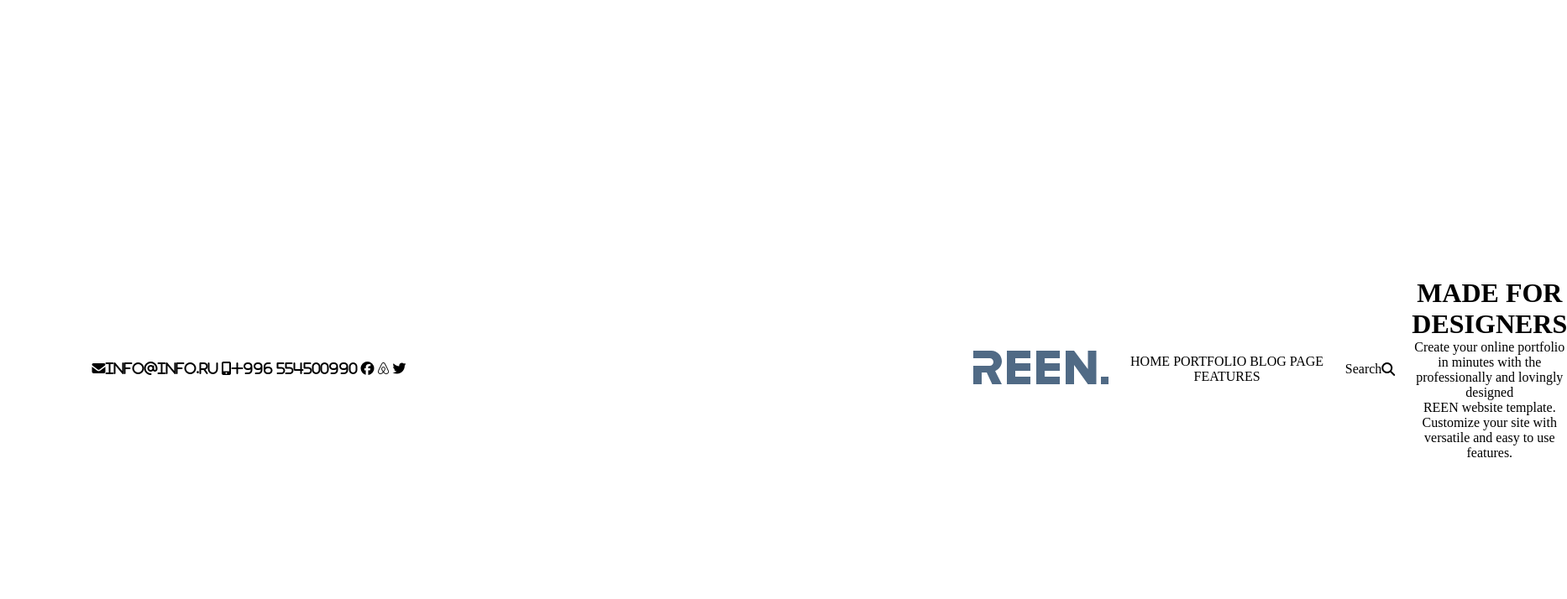
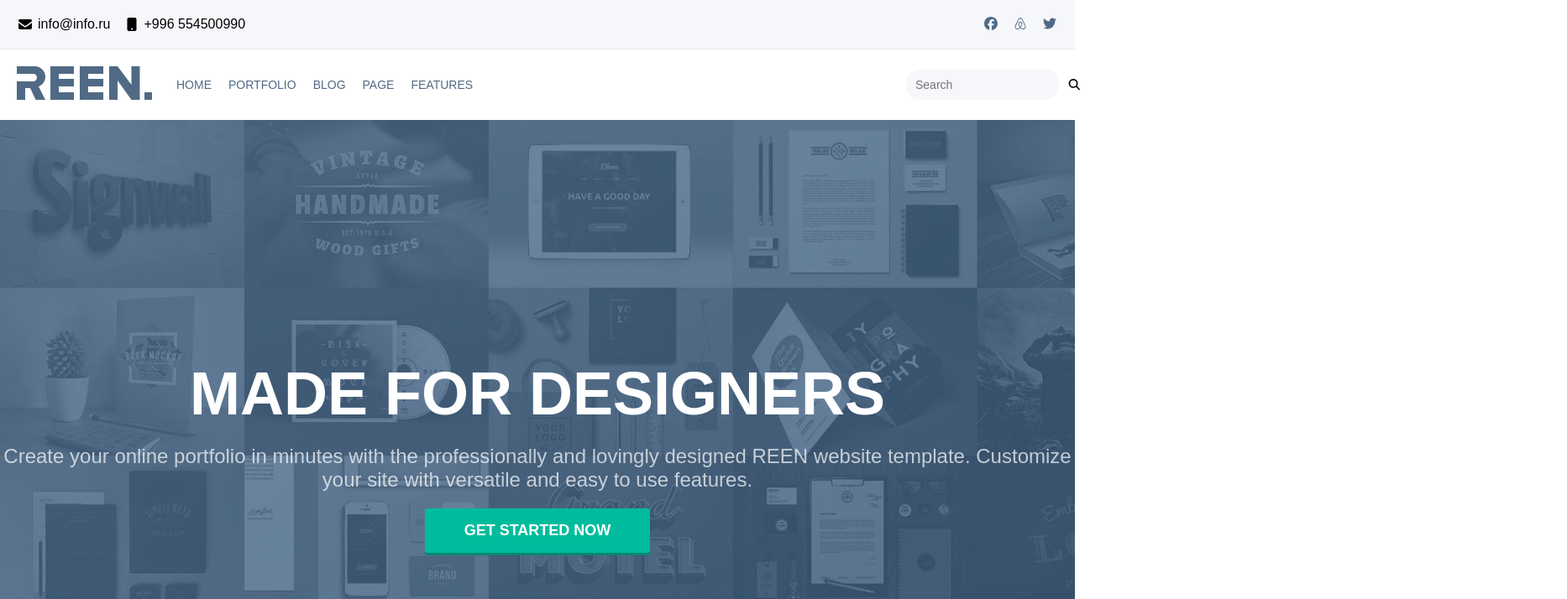
Before and after one commit to khasanovaalfia/wr-7, a plain HTML site: page lesson11/index.html in a window 1280 px wide. Shown: the top 714 px of the page at 84% size, 1866 px wide, since content can reach past the window. Drawn offline with Linux system fonts and the light colour scheme.

Commit message:
lesson11

```diff
--- a/lesson11/css/style.css
+++ b/lesson11/css/style.css
@@ -1,4 +1,4 @@
-*{
+* {
   margin: 0;
   padding: 0;
   color: inherit;
@@ -6,45 +6,124 @@
   list-style: none;
   box-sizing: border-box;
 }
-.body{
+body {
   font-family: sans-serif;
 }
-.banner{
-    background: url("../img/banner.png") no-repeat cover;
-    min-height: 880px;
+.container {
+  max-width: 1280px;
+  margin: 0 auto;
+}
+.header-main-bg {
+  background: #fff;
+  padding: 20px;
+  position: sticky;
+  top: 0;
+}
+.header {
+  display: flex;
+  align-items: center;
+}
+.logo {
+  max-width: 150px;
+  width: 100%;
+}
+.nav {
+  margin-left: 40px;
+  display: flex;
+  align-items: center;
+  gap: 20px;
+  text-transform: uppercase;
+  color: #506a85;
+  font-size: 14px;
+  font-weight: 400;
+}
+.header-search {
+  display: flex;
+  align-items: center;
+  justify-content: space-between;
+  max-width: 180px;
+  width: 100%;
+  border-radius: 14.5px;
+  background: #f5f7fa;
+  padding: 10px;
+  margin-left: auto;
+}
+.header-search input {
+  border: none;
+  background: transparent;
+  outline: none;
+  color: #506a85;
+  font-size: 14px;
+}
+.header-search button {
+  background: transparent;
+  border: none;
+  cursor: pointer;
+}
+.header-social-bg {
+  padding: 20px;
+  background: #f5f7fa;
+  border-bottom: solid 1px #e6e9ed;
+}
+.header-social {
+  display: flex;
+  align-items: center;
+  justify-content: space-between;
+}
+.header-social-feedback {
+  display: flex;
+  align-items: center;
+  gap: 15px;
+}
+.header-social-feedback-link {
+  display: flex;
+  align-items: center;
+  gap: 5px;
+}
+.header-social-media {
+  display: flex;
+  align-items: center;
+  gap: 15px;
+  color: #506a85;
+}
+
+/* Banner block */
+
+.banner {
   display: flex;
   align-items: center;
   justify-content: center;
+  min-height: 800px;
+  background: url("../img/banner.png") no-repeat;
+  background-size: cover;
   text-align: center;
 }
-.header container{
+.banner__content {
+  color: #fff;
   display: flex;
-    align-items: center;
-    justify-content: center;
-    text-align: center;
-    padding: 20px;
+  flex-direction: column;
+  gap: 20px;
 }
-.information{
-width: 1920px;
+.banner__title {
+  font-size: 72px;
+  font-weight: 600;
+  color: #fff;
 }
-
-.header{
-    display: flex;
-    min-height: 880px;
-    align-items: center;
-    justify-content: center;
-    padding: 20px;
-    background: inherit;
-    z-index: 99;
+.banner__desc {
+  color: rgba(255, 255, 255, 0.7);
+  font-size: 24px;
+  font-weight: 400;
 }
-.img-1 {
-    display: flex;
-    width: 1920px;
-    height: 880px;
-    background-color:#8D631E ;
-    margin-left: 10px;
-    align-items: center;
-    border-radius: 5px;
-    margin-right: 10px;
-    z-index: 1;
+.btn {
+  color: #fff;
+  font-size: 18px;
+  font-weight: 600;
+  text-transform: uppercase;
+  border-radius: 3px;
+  background: #00bc9c;
+  box-shadow: 0px 3px 0px 0px #008972;
+  padding: 16px 47px;
+  display: inline-block;
+  max-width: max-content;
+  margin: 0 auto;
 }
--- a/lesson11/index.html
+++ b/lesson11/index.html
@@ -1,46 +1,73 @@
 <!DOCTYPE html>
 <html lang="en">
-<head>
-    <meta charset="UTF-8">
-    <meta name="viewport" content="width=device-width, initial-scale=1.0">
-    <link rel="stylesheet" href="./css/all.min.css">
-    <link rel="stylesheet" href="./css/style.css">
+  <head>
+    <meta charset="UTF-8" />
+    <meta name="viewport" content="width=device-width, initial-scale=1.0" />
+    <link rel="stylesheet" href="./css/all.min.css" />
+    <link rel="stylesheet" href="./css/style.css" />
     <title>Document</title>
-</head>
-<body>
-    <div class="banner">
+  </head>
+  <body>
+    <div class="wrapper">
+      <div class="header-social-bg">
+        <div class="header-social container">
+          <div class="header-social-feedback">
+            <a class="header-social-feedback-link" href="mailto:info@info.ru">
+              <i class="fa-solid fa-envelope"></i>
+              <span>info@info.ru</span>
+            </a>
+            <a class="header-social-feedback-link" href="tel:+996554500990">
+              <i class="fa-solid fa-mobile-button"></i>
+              <span>+996 554500990</span>
+            </a>
+          </div>
+          <div class="header-social-media">
+            <a class="header-social-media-link" target="_blank" href="#">
+              <i class="fa-brands fa-facebook"></i>
+            </a>
+            <a class="header-social-media-link" target="_blank" href="#">
+              <i class="fa-brands fa-airbnb"></i>
+            </a>
+            <a class="header-social-media-link" target="_blank" href="#">
+              <i class="fa-brands fa-twitter"></i>
+            </a>
+          </div>
+        </div>
+      </div>
+      <div class="header-main-bg">
         <header class="header container">
-            <div class="information">
-                <i class="fa-solid fa-envelope">info@info.ru</i>
-                <i class="fa-solid fa-mobile-screen-button">+996 554500990</i>
-                <i class="fa-brands fa-facebook"></i>
-                <i class="fa-brands fa-airbnb"></i>
-                <i class="fa-brands fa-twitter"></i>
-            </div>
-            <div class="logo">
-                <img src="img/logo.svg" alt="">
-            </div>
-            <nav class="nav">
-                <a href="nav_link">HOME</a>
-                <a href="nav_link">PORTFOLIO</a>
-                <a href="nav_link">BLOG</a>
-                <a href="nav_link">PAGE</a>
-                <a href="nav_link">FEATURES</a>
-            </nav>
-            <a href="#" class="btn btn--primary">Search</a>
-            <i class="fa-solid fa-magnifying-glass"></i>
+          <a href="#" class="logo">
+            <img src="./img/logo.svg" alt="logo" />
+          </a>
+          <nav class="nav">
+            <a href="#" class="nav__link">Home</a>
+            <a href="#" class="nav__link">Portfolio</a>
+            <a href="#" class="nav__link">Blog</a>
+            <a href="#" class="nav__link">Page</a>
+            <a href="#" class="nav__link">Features</a>
+          </nav>
+          <div class="header-search">
+            <input type="text" placeholder="Search" />
+            <button class="header-search-btn">
+              <i class="fa-solid fa-magnifying-glass"></i>
+            </button>
+          </div>
         </header>
+      </div>
 
-        <div class="header__main container">
-            <div class="header__content">
-                <h1 class="header__content--title">
-                    MADE FOR DESIGNERS
-                </h1>
-                <p class="header__content--description">
-                    Create your online portfolio in minutes with the professionally and lovingly designed <br>REEN website template. Customize your site with versatile and easy to use features.
-                </p>
-            </div>
+      <div class="banner">
+        <div class="banner__content container">
+          <h2 class="banner__title">MADE FOR DESIGNERS</h2>
+          <p class="banner__desc">
+            Create your online portfolio in minutes with the professionally and
+            lovingly designed REEN website template. Customize your site with
+            versatile and easy to use features.
+          </p>
+          <a href="#" class="btn">Get started now</a>
         </div>
+      </div>
     </div>
-</body>
+    <script src="./js/all.min.js"></script>
+    <script src="./js/app.js"></script>
+  </body>
 </html>
```
Lines whose indentation alone changed are shown as unchanged.
